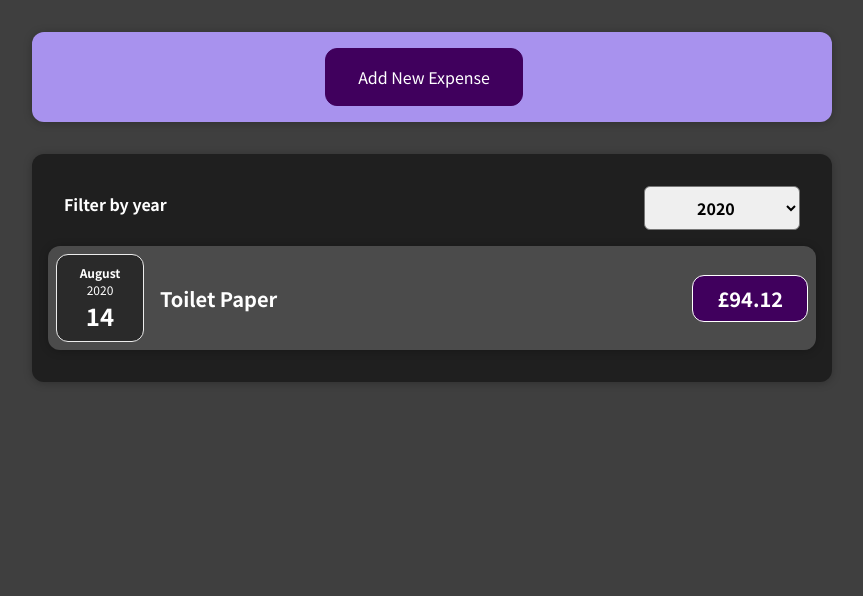
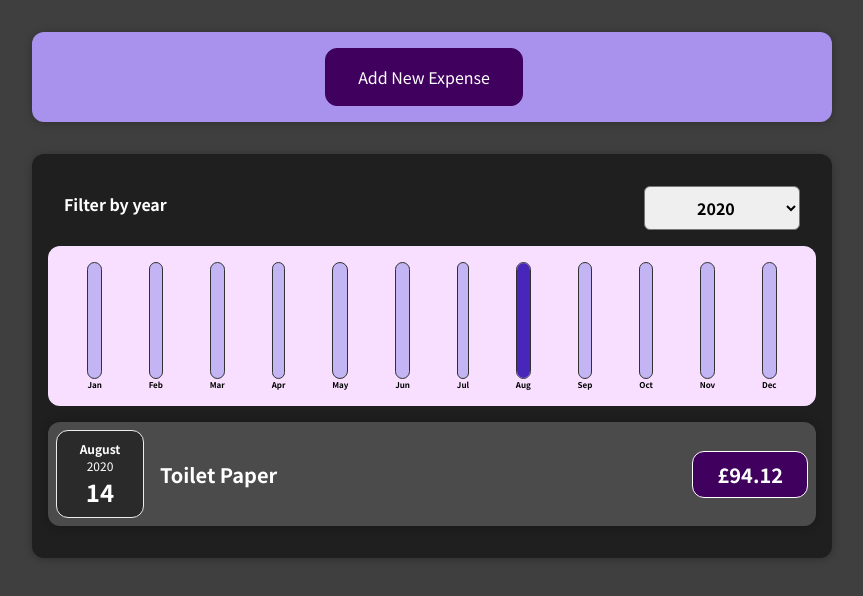
Before and after one commit to BenjaminSeed/expense-tracker, a React (Create React App) app: page / in a window 1280 px wide. Shown: the top 596 px of the page, without its empty margins (208-1071 px from the left). Built offline with nearby package versions, Linux system fonts and the light colour scheme.

Commit message:
added chartbar

```diff
--- /dev/null
+++ b/src/components/Chart/Chart.css
@@ -0,0 +1,9 @@
+.chart {
+  padding: 1rem;
+  border-radius: 12px;
+  background-color: #f8dfff;
+  text-align: center;
+  display: flex;
+  justify-content: space-around;
+  height: 10rem;
+}
--- /dev/null
+++ b/src/components/Chart/Chart.jsx
@@ -0,0 +1,22 @@
+import React from "react";
+import "./Chart.css";
+import ChartBar from "./ChartBar";
+
+const Chart = (props) => {
+  const dataPointValues = props.dataPoints.map((dataPoint) => dataPoint.value);
+  const totalMaximum = Math.max(...dataPointValues);
+
+  return (
+    <div className="chart">
+      {props.dataPoints.map((dataPoint) => (
+        <ChartBar
+          key={dataPoint.label}
+          value={dataPoint.value}
+          maxValue={totalMaximum}
+          label={dataPoint.label}
+        />
+      ))}
+    </div>
+  );
+};
+export default Chart;
--- /dev/null
+++ b/src/components/Chart/ChartBar.css
@@ -0,0 +1,30 @@
+.chart-bar {
+  height: 100%;
+  display: flex;
+  flex-direction: column;
+  align-items: center;
+}
+
+.chart-bar__inner {
+  height: 100%;
+  width: 100%;
+  border: 1px solid #313131;
+  border-radius: 12px;
+  background-color: #c3b4f3;
+  overflow: hidden;
+  display: flex;
+  flex-direction: column;
+  justify-content: flex-end;
+}
+
+.chart-bar__fill {
+  background-color: #4826b9;
+  width: 100%;
+  transition: all 0.3s ease-out;
+}
+
+.chart-bar__label {
+  font-weight: bold;
+  font-size: 0.5rem;
+  text-align: center;
+}
--- /dev/null
+++ b/src/components/Chart/ChartBar.jsx
@@ -0,0 +1,24 @@
+import React from "react";
+import "./ChartBar.css";
+
+const ChartBar = (props) => {
+  let barFillHeight = "0%";
+
+  if (props.maxValue > 0) {
+    barFillHeight = Math.round((props.value / props.maxValue) * 100) + "%";
+  }
+
+  return (
+    <div className="chart-bar">
+      <div className="chart-bar__inner">
+        <div
+          className="chart-bar__fill"
+          style={{ height: barFillHeight }}
+        ></div>
+      </div>
+      <div className="chart-bar__label">{props.label}</div>
+    </div>
+  );
+};
+
+export default ChartBar;
--- a/src/components/Expenses/Expenses.jsx
+++ b/src/components/Expenses/Expenses.jsx
@@ -3,6 +3,7 @@
 import "./Expenses.css";
 import ExpensesFilter from "./ExpensesFilter";
 import ExpensesList from "./ExpensesList";
+import ExpensesChart from "./ExpensesChart";
 
 const Expenses = (props) => {
   const [filteredYear, setFilteredYear] = useState("2020");
@@ -22,17 +23,8 @@
           selected={filteredYear}
           onChangeFilter={filterChangeHandler}
         />
+        <ExpensesChart expenses={filteredExpenses} />
         <ExpensesList expenses={filteredExpenses} />
-        {/* {filteredExpenses.length === 0 && expensesContent}
-        {filteredExpenses.length > 0 &&
-          filteredExpenses.map((expense) => (
-            <ExpenseItem
-              key={expense.id}
-              title={expense.title}
-              amount={expense.amount}
-              date={expense.date}
-            />
-          ))} */}
       </Card>
     </div>
   );
--- /dev/null
+++ b/src/components/Expenses/ExpensesChart.jsx
@@ -0,0 +1,28 @@
+import React from "react";
+import Chart from "../Chart/Chart";
+
+const ExpensesChart = (props) => {
+  const chartDataPoints = [
+    { label: "Jan", value: 0 },
+    { label: "Feb", value: 0 },
+    { label: "Mar", value: 0 },
+    { label: "Apr", value: 0 },
+    { label: "May", value: 0 },
+    { label: "Jun", value: 0 },
+    { label: "Jul", value: 0 },
+    { label: "Aug", value: 0 },
+    { label: "Sep", value: 0 },
+    { label: "Oct", value: 0 },
+    { label: "Nov", value: 0 },
+    { label: "Dec", value: 0 },
+  ];
+
+  for (const expense of props.expenses) {
+    const expenseMonth = expense.date.getMonth();
+    chartDataPoints[expenseMonth].value += expense.amount;
+  }
+
+  return <Chart dataPoints={chartDataPoints} />;
+};
+
+export default ExpensesChart;
```
